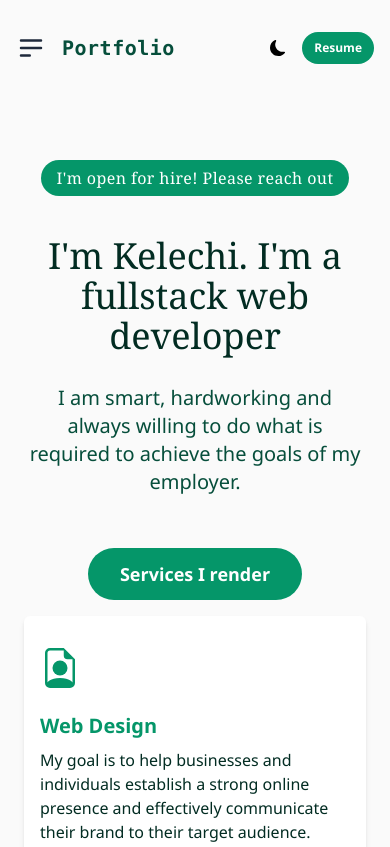
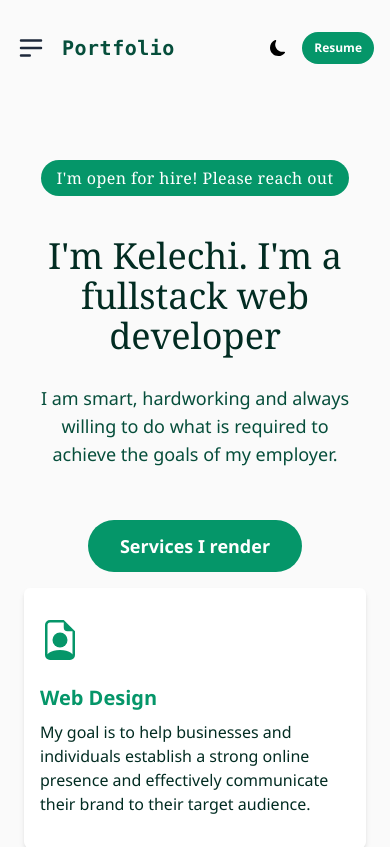
Before and after one commit to Kelechi095/Portfolio, a React (Vite) app: page / in a window 390 px wide. Shown: the top 847 px of the page. Built offline with nearby package versions, Linux system fonts and the light colour scheme.

Commit message:
modified styling

```diff
--- a/src/index.css
+++ b/src/index.css
@@ -44,7 +44,7 @@ html, body, label {
   }
 
   .hero-sub-text {
-    @apply text-xl font-normal md:max-w-lg mb-2 text-emerald-900 lg:max-w-3xl lg:text-xl text-center mx-auto p-3 dark:text-white
+    @apply text-lg font-normal md:max-w-lg mb-2 text-emerald-900 lg:max-w-3xl lg:text-xl text-center mx-auto p-3 dark:text-white
   }
 
   .services-header {
```
